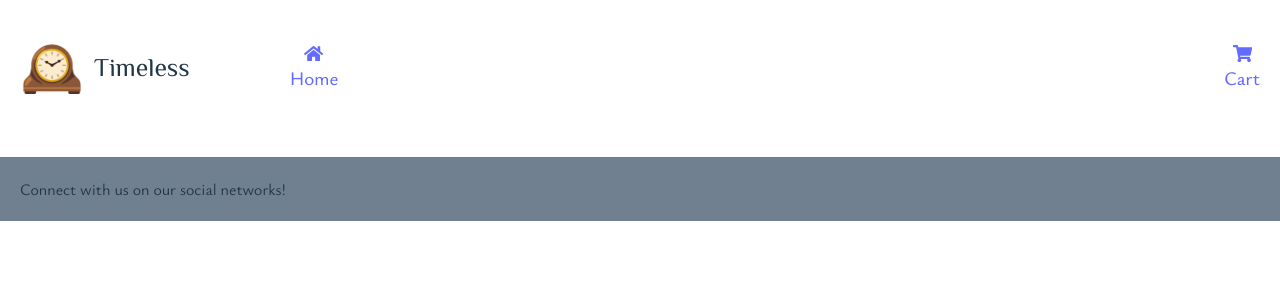
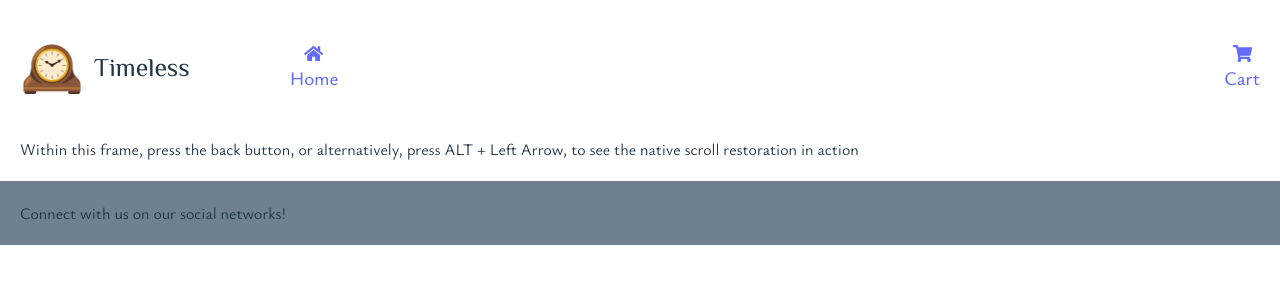
Before and after one commit to denno020/perceived-performance, a React (Vite) app: page /product/1 in a window 1280 px wide. Shown: the top 300 px of the page. Built offline with nearby package versions, Linux system fonts and the light colour scheme.

Commit message:
Update PDP route to make a bit more sense

```diff
--- a/packages/base/components/Main.jsx
+++ b/packages/base/components/Main.jsx
@@ -8,7 +8,7 @@ const Main = () => (
   <main>
     <Routes>
       <Route path="/" element={<PLP />} />
-      <Route path="/pdp" element={<PDP />} />
+      <Route path="/product/:productId" element={<PDP />} />
       <Route path="/cart" element={<Cart />} />
     </Routes>
   </main>
```
